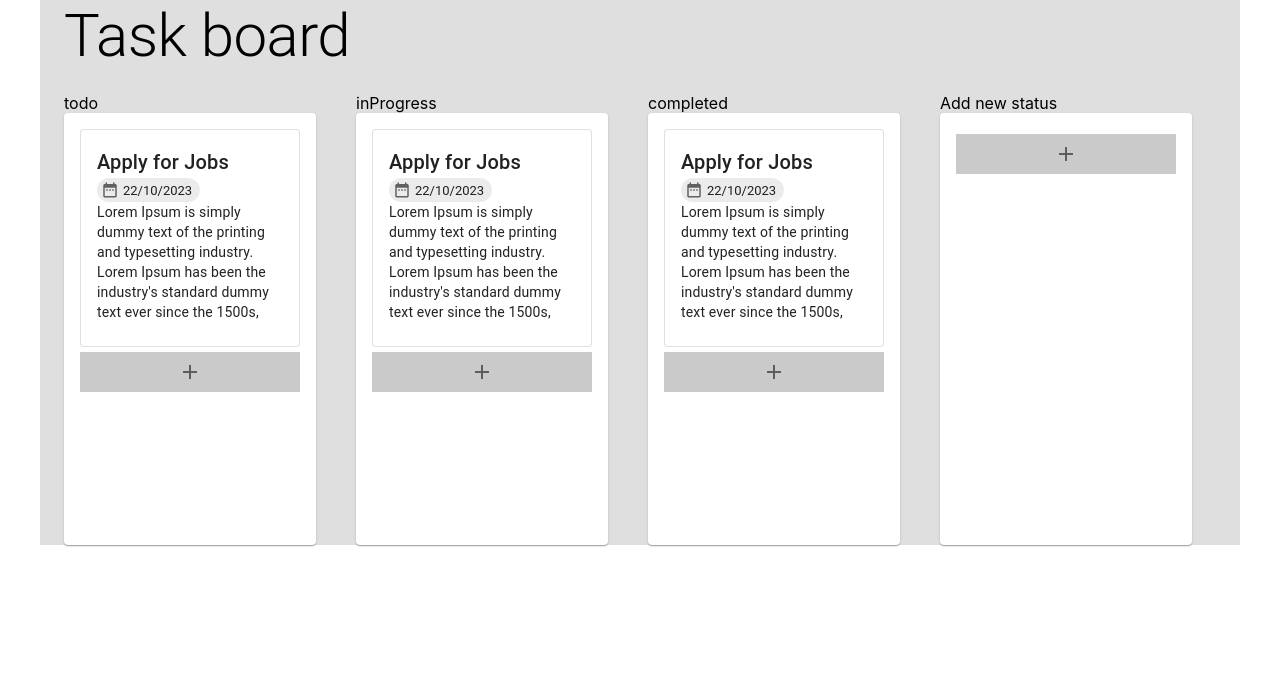
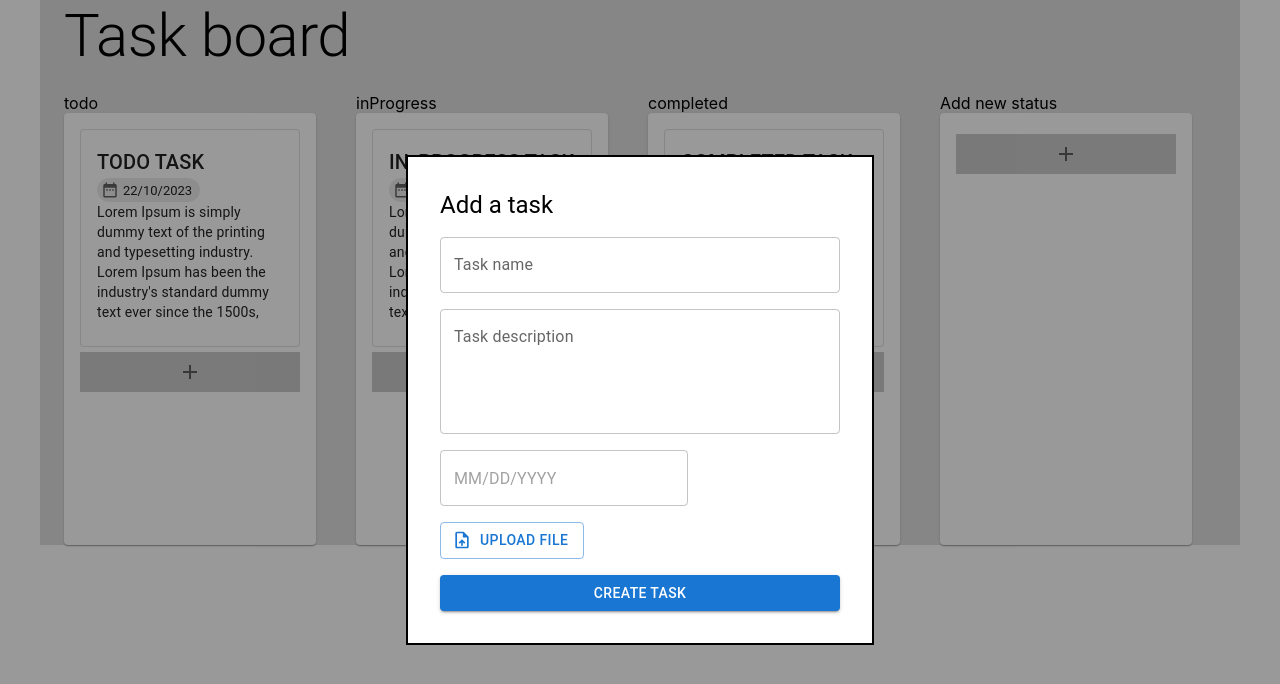
Before and after one commit to keyurparalkar/todo_app, a React (Create React App) app: page / in a window 1280 px wide. Both pictures are taken after a click on the button 190 px from the left and 372 px from the top of the page. Shown: the top 684 px of the page. Built offline with nearby package versions, Linux system fonts and the light colour scheme.

Commit message:
feat: added drag and drop exp

```diff
--- a/package.json
+++ b/package.json
@@ -7,6 +7,7 @@
     "@emotion/styled": "^11.11.0",
     "@mui/icons-material": "^5.14.13",
     "@mui/material": "^5.14.13",
+    "@mui/x-date-pickers": "^6.16.2",
     "@testing-library/jest-dom": "^5.17.0",
     "@testing-library/react": "^13.4.0",
     "@testing-library/user-event": "^13.5.0",
@@ -14,6 +15,7 @@
     "@types/node": "^16.18.58",
     "@types/react": "^18.2.28",
     "@types/react-dom": "^18.2.13",
+    "dayjs": "^1.11.10",
     "react": "^18.2.0",
     "react-dom": "^18.2.0",
     "react-router-dom": "^6.17.0",
--- /dev/null
+++ b/src/component/AddTaskModal.tsx
@@ -0,0 +1,132 @@
+import { Typography, Modal, TextField, Button } from "@mui/material";
+import { Box } from "@mui/system";
+import { styled } from "@mui/material/styles";
+import { DatePicker, LocalizationProvider } from "@mui/x-date-pickers";
+import { AdapterDayjs } from "@mui/x-date-pickers/AdapterDayjs";
+import { UploadFile } from "@mui/icons-material";
+import { ChangeEvent, useContext, useState } from "react";
+import { BoardDispatchContext } from "../context";
+import { ADD_TASK_TO_PIPELINE } from "../context/actions";
+
+// import { TaskProps } from "../context";
+
+type ModalProps = {
+  open: boolean;
+  handleClose: () => void;
+  pipeline: string;
+};
+
+const style = {
+  position: "absolute",
+  top: "50%",
+  left: "50%",
+  transform: "translate(-50%, -50%)",
+  width: 400,
+  backgroundColor: "white",
+  border: "2px solid #000",
+  boxShadow: 24,
+  zIndex: 1000,
+  p: 4,
+};
+
+const StyledModal = styled(Modal)`
+  .MuiBackdrop-root {
+    background-color: rgba(0, 0, 0, 0.4);
+  }
+`;
+
+const VisuallyHiddenInput = styled("input")({
+  clip: "rect(0 0 0 0)",
+  clipPath: "inset(50%)",
+  height: 1,
+  overflow: "hidden",
+  position: "absolute",
+  bottom: 0,
+  left: 0,
+  whiteSpace: "nowrap",
+  width: 1,
+});
+
+const AddTaskModal = ({ open, pipeline, handleClose }: ModalProps) => {
+  const dispatch = useContext(BoardDispatchContext);
+  const [payload, setPayload] = useState({
+    data: {
+      name: "",
+      description: "",
+      deadline: "",
+      attachment: "",
+    },
+    key: "",
+  });
+
+  const handleFieldUpdate = (key: string, value: string) => {
+    setPayload({
+      key: pipeline,
+      data: { ...payload.data, [key]: value },
+    });
+  };
+
+  const onSubmit = () => {
+    dispatch({ type: ADD_TASK_TO_PIPELINE, payload });
+    handleClose();
+  };
+
+  return (
+    <StyledModal
+      open={open}
+      onClose={handleClose}
+      aria-labelledby="modal-modal-title"
+      aria-describedby="modal-modal-description"
+    >
+      <Box sx={style}>
+        <Typography id="modal-modal-title" variant="h5" component="h2">
+          Add a task
+        </Typography>
+        <Box mt={2} display="flex" flexDirection="column">
+          <TextField
+            label="Task name"
+            variant="outlined"
+            onChange={(
+              e: ChangeEvent<HTMLInputElement | HTMLTextAreaElement>
+            ) => handleFieldUpdate("name", e.target.value)}
+          />
+          <TextField
+            multiline
+            margin="normal"
+            minRows={4}
+            label="Task description"
+            variant="outlined"
+            onChange={(
+              e: ChangeEvent<HTMLInputElement | HTMLTextAreaElement>
+            ) => handleFieldUpdate("description", e.target.value)}
+          />
+          <Box mt={1} mb={2}>
+            <LocalizationProvider dateAdapter={AdapterDayjs}>
+              <DatePicker
+                onChange={(value) =>
+                  handleFieldUpdate("deadline", String(value))
+                }
+              />
+            </LocalizationProvider>
+          </Box>
+
+          <Box mb={2}>
+            <Button
+              component="label"
+              variant="outlined"
+              startIcon={<UploadFile />}
+            >
+              Upload file
+              <VisuallyHiddenInput type="file" />
+            </Button>
+          </Box>
+          <Button variant="contained" onClick={onSubmit}>
+            Create Task
+          </Button>
+        </Box>
+      </Box>
+    </StyledModal>
+  );
+};
+
+export default AddTaskModal;
--- a/src/component/Board.tsx
+++ b/src/component/Board.tsx
@@ -1,41 +1,16 @@
 import { Add } from "@mui/icons-material";
-import { Grid, IconButton, Paper } from "@mui/material";
-import { styled } from "@mui/material/styles";
+import { Grid, Paper } from "@mui/material";
 import { useContext } from "react";
 import { BoardContext } from "../context";
-import Task from "./Task";
-
-const StyledAddButton = styled(IconButton)({
-  width: "100%",
-  backgroundColor: "#cacaca",
-  borderRadius: 0,
-  marginTop: 5,
-});
+import PipeLine, { StyledAddButton } from "./PipeLine";
 
 const Board = () => {
   const pipeLines = useContext(BoardContext);
+
   return (
     <Grid sx={{ flexGrow: 1 }} container spacing={5}>
-      {Object.entries(pipeLines).map(([key, tasks], index) => (
-        <Grid item key={`grid-${index}`}>
-          {key}
-          <Paper
-            sx={{
-              height: "50vh",
-              width: 220,
-              padding: "1rem",
-              backgroundColor: (theme) =>
-                theme.palette.mode === "dark" ? "#1A2027" : "#fff",
-            }}
-          >
-            {tasks.map((task, idx) => (
-              <Task key={`task-${idx}`} {...task} />
-            ))}
-            <StyledAddButton aria-label="delete">
-              <Add />
-            </StyledAddButton>
-          </Paper>
-        </Grid>
+      {Object.entries(pipeLines).map(([pLine, tasks], index) => (
+        <PipeLine key={`grid-${index}`} pLine={pLine} tasks={tasks} />
       ))}
       <Grid item>
         Add new status
--- /dev/null
+++ b/src/component/PipeLine.tsx
@@ -0,0 +1,94 @@
+import { Add } from "@mui/icons-material";
+import { Grid, IconButton, Paper } from "@mui/material";
+import { useContext, useState } from "react";
+import { styled } from "@mui/material/styles";
+import { BoardContext, BoardDispatchContext, TaskProps } from "../context";
+import AddTaskModal from "./AddTaskModal";
+import Task from "./Task";
+import { MOVE_TASK } from "../context/actions";
+
+export const StyledAddButton = styled(IconButton)({
+  width: "100%",
+  backgroundColor: "#cacaca",
+  borderRadius: 0,
+  marginTop: 5,
+});
+
+type PipeLineProps = {
+  pLine: string;
+  tasks: TaskProps[];
+};
+
+const PipeLine = ({ pLine, tasks }: PipeLineProps) => {
+  const boardData = useContext(BoardContext);
+  const dispatch = useContext(BoardDispatchContext);
+  const [open, setOpen] = useState(false);
+  const handleOpen = () => setOpen(true);
+  const handleClose = () => setOpen(false);
+
+  return (
+    <Grid item>
+      <div
+        onDrop={(e) => {
+          try {
+            const { pLine: source, task } = JSON.parse(
+              e.dataTransfer.getData("text")
+            );
+            const nextSourceList = boardData[source].filter(
+              (item) => item.id !== task.id
+            );
+            const nextDestinationList = [task, ...boardData[pLine]];
+
+            dispatch({
+              type: MOVE_TASK,
+              payload: {
+                source,
+                destination: pLine,
+                nextSourceList,
+                nextDestinationList,
+              },
+            });
+            e.preventDefault();
+          } catch (err) {
+            throw err;
+          }
+        }}
+        onDragOver={(e) => e.preventDefault()}
+      >
+        {pLine}
+        <Paper
+          sx={{
+            height: "50vh",
+            width: 220,
+            padding: "1rem",
+            overflow: "auto",
+            backgroundColor: (theme) =>
+              theme.palette.mode === "dark" ? "#1A2027" : "#fff",
+          }}
+        >
+          {tasks.map((task) => (
+            <div
+              draggable={true}
+              onDragStart={(e) => {
+                e.dataTransfer.setData("text", JSON.stringify({ pLine, task }));
+              }}
+              key={`task-${task.id}`}
+            >
+              <Task {...task} />
+            </div>
+          ))}
+          <StyledAddButton aria-label="delete" onClick={handleOpen}>
+            <Add />
+          </StyledAddButton>
+          <AddTaskModal
+            open={open}
+            handleClose={handleClose}
+            pipeline={pLine}
+          />
+        </Paper>
+      </div>
+    </Grid>
+  );
+};
+
+export default PipeLine;
--- a/src/context/actions.ts
+++ b/src/context/actions.ts
@@ -3,6 +3,7 @@ export const TASK_UPDATE_DESCRIPTION = "TASK_UPDATE_DESCRIPTION";
 export const TASK_UPDATE_DEADLINE = "TASK_UPDATE_DEADLINE";
 export const TASK_UPDATE_ATTACHMENT = "TASK_UPDATE_ATTACHMENT";
 export const PIN_TASK = "PIN_TASK";
+export const MOVE_TASK = "MOVE_TASK";
 
 export const ADD_PIPELINE = "ADD_PIPELINE";
 export const ADD_TASK_TO_PIPELINE = "ADD_TASK_TO_PIPELINE";
--- a/src/context/index.tsx
+++ b/src/context/index.tsx
@@ -1,5 +1,5 @@
 import { createContext, Dispatch, Reducer, useReducer } from "react";
-import { ADD_TASK_TO_PIPELINE } from "./actions";
+import { ADD_TASK_TO_PIPELINE, MOVE_TASK } from "./actions";
 
 export type TaskProps = {
   id: number;
@@ -18,8 +18,8 @@ export type TaskBoardActionProps = {
 const initialState: TaskBoardProps = {
   todo: [
     {
-      id: 1,
-      name: "Apply for Jobs",
+      id: Math.trunc(Math.random() * 1000),
+      name: "TODO TASK",
       deadline: "22/10/2023",
       description:
         "Lorem Ipsum is simply dummy text of the printing and typesetting industry. Lorem Ipsum has been the industry's standard dummy text ever since the 1500s,",
@@ -27,8 +27,8 @@ const initialState: TaskBoardProps = {
   ],
   inProgress: [
     {
-      id: 1,
-      name: "Apply for Jobs",
+      id: Math.trunc(Math.random() * 1000),
+      name: "IN_PROGRESS TASK",
       deadline: "22/10/2023",
       description:
         "Lorem Ipsum is simply dummy text of the printing and typesetting industry. Lorem Ipsum has been the industry's standard dummy text ever since the 1500s,",
@@ -36,8 +36,8 @@ const initialState: TaskBoardProps = {
   ],
   completed: [
     {
-      id: 1,
-      name: "Apply for Jobs",
+      id: Math.trunc(Math.random() * 1000),
+      name: "COMPLETED TASK",
       deadline: "22/10/2023",
       description:
         "Lorem Ipsum is simply dummy text of the printing and typesetting industry. Lorem Ipsum has been the industry's standard dummy text ever since the 1500s,",
@@ -56,7 +56,23 @@ export const boardReducer = (
 ) => {
   switch (action.type) {
     case ADD_TASK_TO_PIPELINE:
-      return state;
+      const lastIndex = state[action.payload.key].length - 1;
+      return {
+        ...state,
+        [action.payload.key]: [
+          ...state[action.payload.key],
+          { ...action.payload.data, id: lastIndex + 1 },
+        ],
+      };
+
+    case MOVE_TASK:
+      const { source, destination, nextSourceList, nextDestinationList } =
+        action.payload;
+      return {
+        ...state,
+        [source]: nextSourceList,
+        [destination]: nextDestinationList,
+      };
 
     default:
       return state;
```
Also changed, not shown: 1 other file (tests, documents, lock files or other folders).
